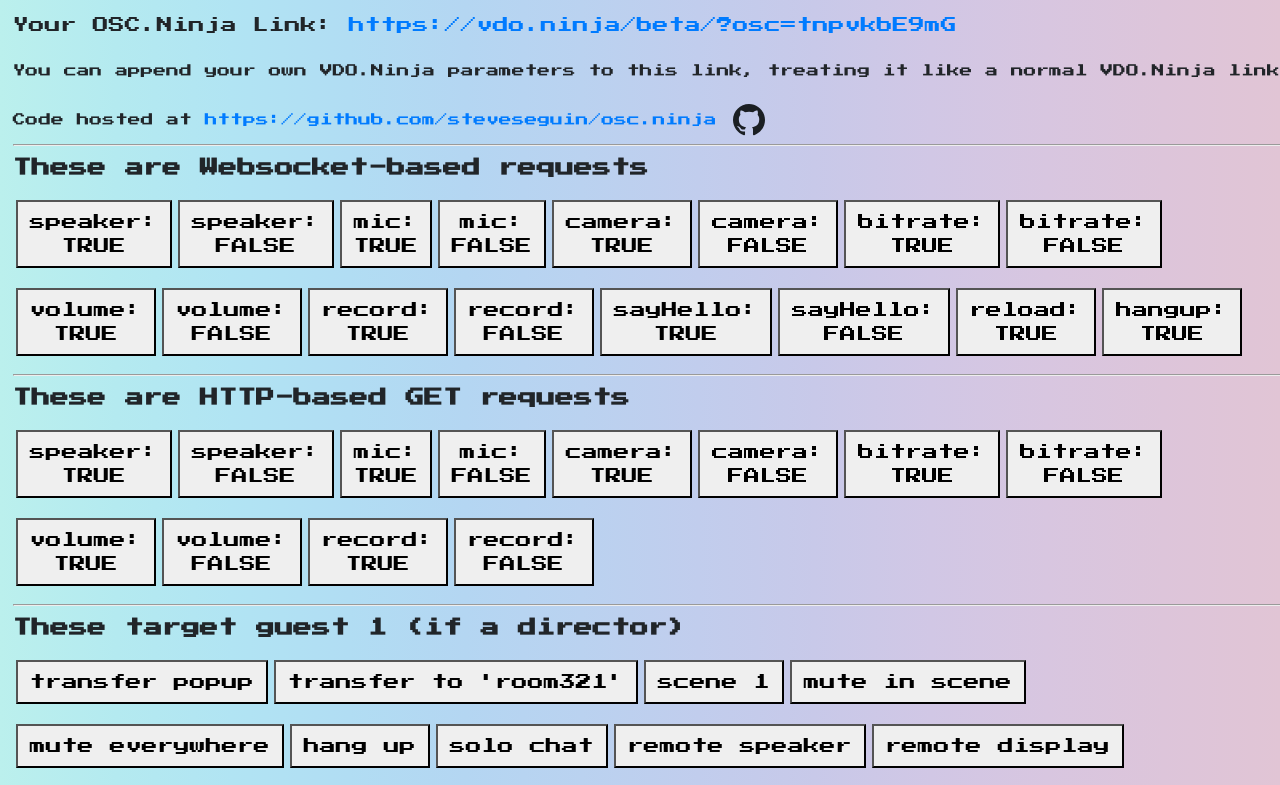
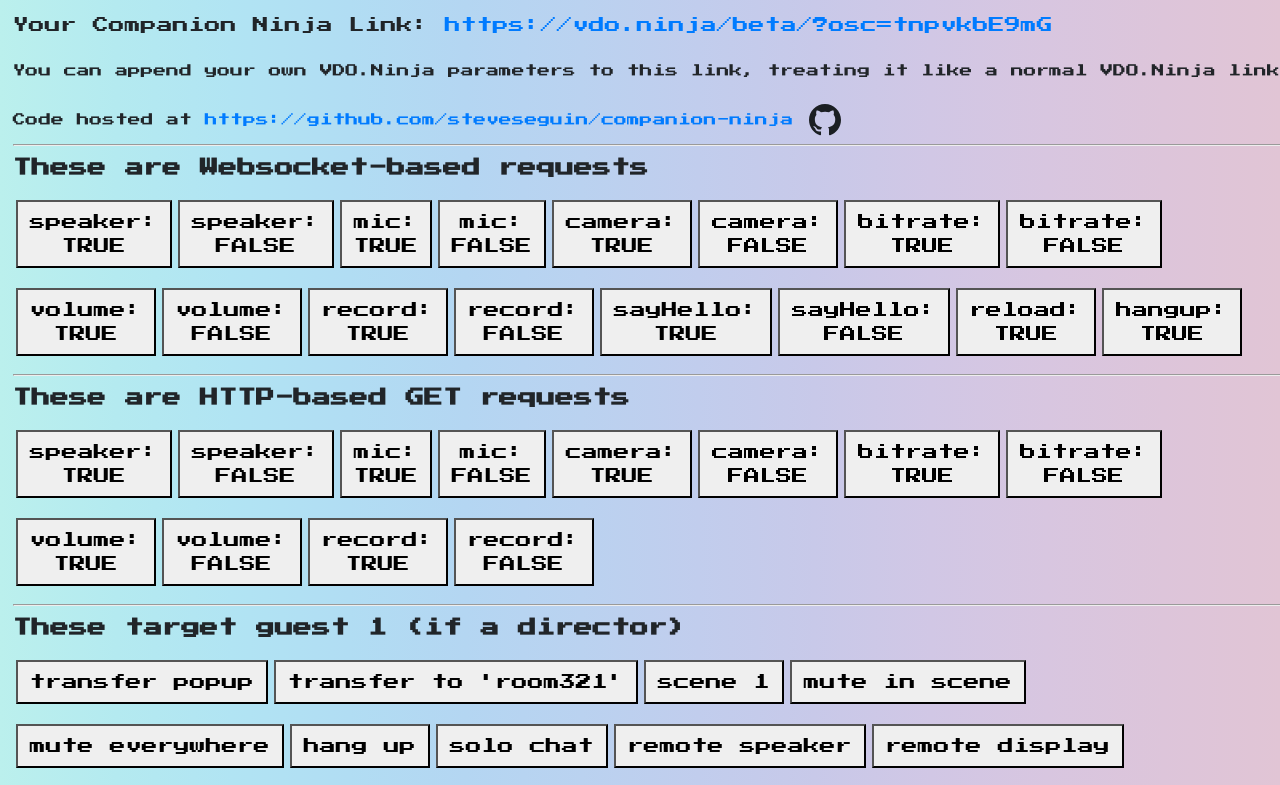
Before and after one commit to steveseguin/Companion-Ninja, a plain HTML site: page howtouse.html in a window 1280 px wide. Shown: the top 785 px of the page. Drawn offline with Linux system fonts and the light colour scheme.

Commit message:
Update howtouse.html

```diff
--- a/howtouse.html
+++ b/howtouse.html
@@ -1,6 +1,7 @@
 <html>
 <head>
 	<meta charset="utf-8"/>
+	<title>Companion Ninja</title>
 	<link href="https://fonts.googleapis.com/css?family=Press+Start+2P" rel="stylesheet">
     <link href="./nes.min.css" rel="stylesheet" />
 	<style>
@@ -92,9 +93,9 @@
 
 var path = "vdo.ninja/beta";  //window.location.host+window.location.pathname.split("/").slice(0,-1).join("/");
 var header = document.getElementById("header");
-header.innerHTML += "Your OSC.Ninja Link: <a href='https://"+path+"/?osc="+WID+"' target='_blank'>https://"+path+"/?osc="+WID+"</a><br /><br />";
+header.innerHTML += "Your Companion Ninja Link: <a href='https://"+path+"/?osc="+WID+"' target='_blank'>https://"+path+"/?osc="+WID+"</a><br /><br />";
 header.innerHTML += "<small>You can append your own VDO.Ninja parameters to this link, treating it like a normal VDO.Ninja link.</small>";
-header.innerHTML += "<br /><br /><small>Code hosted at <a href='https://github.com/steveseguin/osc.ninja'>https://github.com/steveseguin/osc.ninja</a></small> <svg width='32' height='32' viewBox='0 0 1024 1024' fill='none' xmlns='http://www.w3.org/2000/svg'><path fill-rule='evenodd' clip-rule='evenodd' d='M8 0C3.58 0 0 3.58 0 8C0 11.54 2.29 14.53 5.47 15.59C5.87 15.66 6.02 15.42 6.02 15.21C6.02 15.02 6.01 14.39 6.01 13.72C4 14.09 3.48 13.23 3.32 12.78C3.23 12.55 2.84 11.84 2.5 11.65C2.22 11.5 1.82 11.13 2.49 11.12C3.12 11.11 3.57 11.7 3.72 11.94C4.44 13.15 5.59 12.81 6.05 12.6C6.12 12.08 6.33 11.73 6.56 11.53C4.78 11.33 2.92 10.64 2.92 7.58C2.92 6.71 3.23 5.99 3.74 5.43C3.66 5.23 3.38 4.41 3.82 3.31C3.82 3.31 4.49 3.1 6.02 4.13C6.66 3.95 7.34 3.86 8.02 3.86C8.7 3.86 9.38 3.95 10.02 4.13C11.55 3.09 12.22 3.31 12.22 3.31C12.66 4.41 12.38 5.23 12.3 5.43C12.81 5.99 13.12 6.7 13.12 7.58C13.12 10.65 11.25 11.33 9.47 11.53C9.76 11.78 10.01 12.26 10.01 13.01C10.01 14.08 10 14.94 10 15.21C10 15.42 10.15 15.67 10.55 15.59C13.71 14.53 16 11.53 16 8C16 3.58 12.42 0 8 0Z' transform='scale(64)' fill='#1B1F23'/></svg>";
+header.innerHTML += "<br /><br /><small>Code hosted at <a href='https://github.com/steveseguin/companion-ninja'>https://github.com/steveseguin/companion-ninja</a></small> <svg width='32' height='32' viewBox='0 0 1024 1024' fill='none' xmlns='http://www.w3.org/2000/svg'><path fill-rule='evenodd' clip-rule='evenodd' d='M8 0C3.58 0 0 3.58 0 8C0 11.54 2.29 14.53 5.47 15.59C5.87 15.66 6.02 15.42 6.02 15.21C6.02 15.02 6.01 14.39 6.01 13.72C4 14.09 3.48 13.23 3.32 12.78C3.23 12.55 2.84 11.84 2.5 11.65C2.22 11.5 1.82 11.13 2.49 11.12C3.12 11.11 3.57 11.7 3.72 11.94C4.44 13.15 5.59 12.81 6.05 12.6C6.12 12.08 6.33 11.73 6.56 11.53C4.78 11.33 2.92 10.64 2.92 7.58C2.92 6.71 3.23 5.99 3.74 5.43C3.66 5.23 3.38 4.41 3.82 3.31C3.82 3.31 4.49 3.1 6.02 4.13C6.66 3.95 7.34 3.86 8.02 3.86C8.7 3.86 9.38 3.95 10.02 4.13C11.55 3.09 12.22 3.31 12.22 3.31C12.66 4.41 12.38 5.23 12.3 5.43C12.81 5.99 13.12 6.7 13.12 7.58C13.12 10.65 11.25 11.33 9.47 11.53C9.76 11.78 10.01 12.26 10.01 13.01C10.01 14.08 10 14.94 10 15.21C10 15.42 10.15 15.67 10.55 15.59C13.71 14.53 16 11.53 16 8C16 3.58 12.42 0 8 0Z' transform='scale(64)' fill='#1B1F23'/></svg>";
 
 var socket = null;
 var connecting = false;
```
